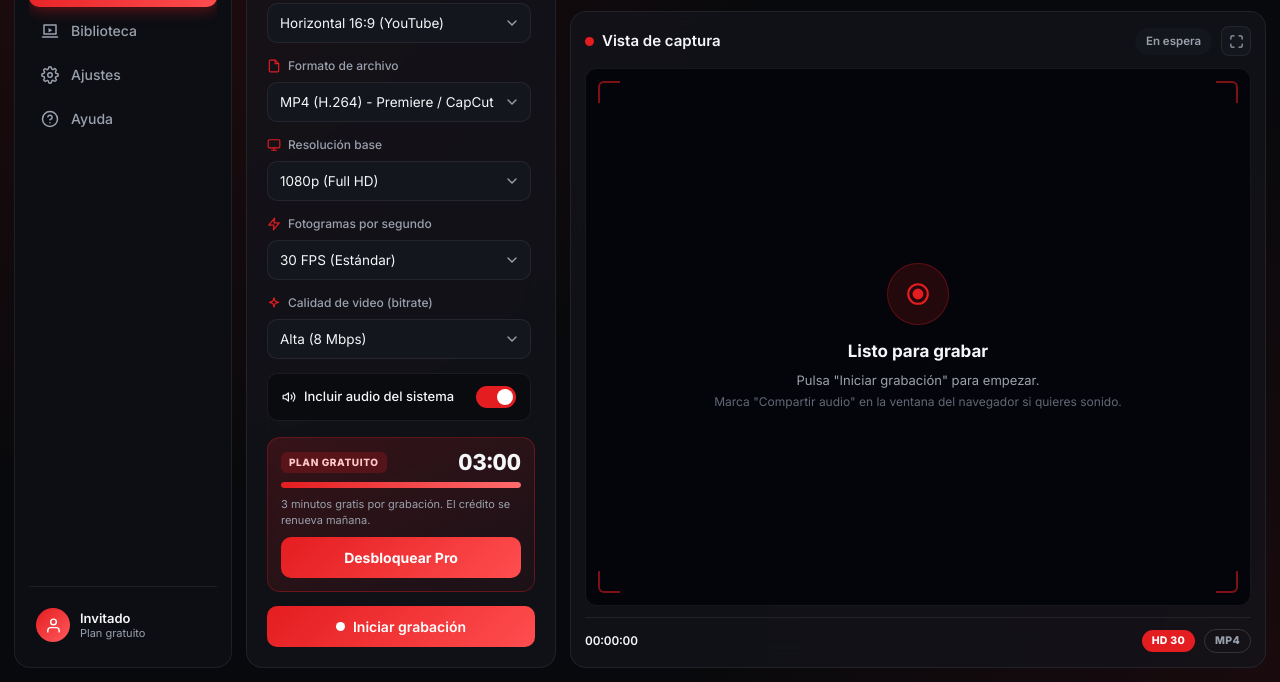
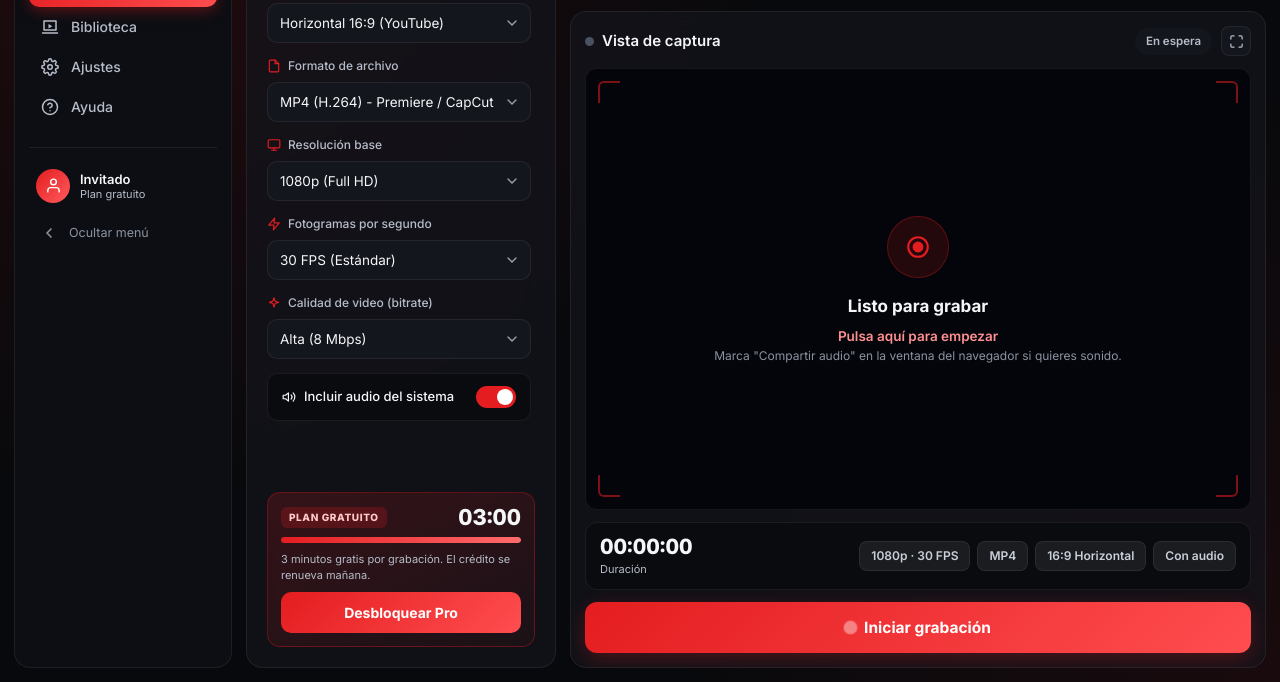
Before and after one commit to eslendere3official-stack/Grabador-de-pantalla, a website built with Vite: page index.html in a window 1280 px wide. Shown: the part 118-800 px from the top of the page. Built offline with nearby package versions, Linux system fonts and the light colour scheme.

Commit message:
feat: jerarquía visual, coherencia de plan y accesibilidad
Coherencia del plan (bug):
- El banner ofrecía 'Hazte Pro' mientras el panel indicaba 'Plan Pro', y el
  usuario aparecía como 'Invitado' con plan Pro. Ahora el banner se oculta
  para quien ya es Pro (liberando espacio vertical) y el nombre refleja el
  correo verificado o 'Cuenta Pro' en su defecto.

Jerarquía y CTA:
- 'Iniciar grabación' pasa del final del panel de ajustes al área de la
  vista previa, con mayor tamaño y peso visual.
- La vista previa es interactiva: se puede pulsar para empezar a grabar.

Accesibilidad:
- Se aclaran los textos secundarios para cumplir WCAG AA sobre fondo oscuro.

Uso del color:
- El rojo se reserva para la grabación y las alertas. Los indicadores de
  calidad, formato, orientación y audio pasan a chips neutros, y el punto
  de estado solo se enciende mientras se graba.

Redundancia y estado:
- La caja que repetía el formato ya elegido solo aparece si hay algo que
  advertir (cambio de formato por falta de soporte).
- Nueva barra de estado del clip bajo el reproductor: temporizador con su
  límite y los ajustes activos, más legibles.

Panel lateral:
- El perfil se agrupa junto a la navegación, eliminando el espacio muerto.
- El control de ocultar el menú deja de estar pegado al logo y pasa a ser
  un elemento con etiqueta dentro del flujo.

Incluye el arreglo pendiente de la vista previa en negro.

```diff
--- a/index.html
+++ b/index.html
@@ -20,26 +20,31 @@
             <img class="brand-logo" src="./logo.svg" alt="SCREENREC" />
             <span class="brand-mini" aria-hidden="true"></span>
           </a>
-          <button
-            class="collapse-btn"
-            id="collapseBtn"
-            aria-label="Contraer menú"
-            aria-expanded="true"
-            title="Contraer menú"
-          ></button>
         </div>
 
         <nav class="nav" id="nav">
           <!-- Items inyectados por JS -->
         </nav>
 
-        <div class="sidebar-foot">
+        <!-- Perfil y control del menú, agrupados justo debajo de la navegación -->
+        <div class="sidebar-tail">
           <button class="user-chip" id="userChip" title="Ver mi perfil">
             <span class="avatar" id="userAvatar"></span>
             <span class="user-meta">
               <span class="user-name" id="userName">Invitado</span>
               <span class="user-plan" id="userPlan">Plan gratuito</span>
             </span>
+          </button>
+
+          <button
+            class="collapse-item"
+            id="collapseBtn"
+            aria-expanded="true"
+            title="Ocultar menú"
+            aria-label="Ocultar menú"
+          >
+            <span class="collapse-icon"></span>
+            <span class="nav-label" id="collapseLabel">Ocultar menú</span>
           </button>
         </div>
       </aside>
@@ -58,7 +63,8 @@
           <div id="framerate"></div>
           <div id="quality"></div>
           <div id="audioToggleWrapper"></div>
-          <div class="format-info" id="formatInfo">Detectando formato...</div>
+          <!-- Solo se muestra si hay algo que advertir (p. ej. cambio de formato) -->
+          <div class="format-info" id="formatInfo" style="display: none"></div>
         </div>
 
         <!-- Tarjeta de gestión de plan -->
@@ -72,15 +78,6 @@
             3 minutos gratis por grabación. Los créditos se renuevan cada día.
           </p>
           <button class="btn btn-pro" id="upgradeBtn">Desbloquear Pro</button>
-        </div>
-
-        <div class="config-foot" id="configFoot">
-          <button id="startBtn" class="btn btn-primary">
-            <span class="btn-rec-dot"></span> Iniciar grabación
-          </button>
-          <button id="stopBtn" class="btn btn-danger" style="display: none">
-            Detener y procesar
-          </button>
         </div>
       </section>
 
@@ -126,16 +123,15 @@
                 <span class="pulse-dot"></span> GRABANDO
               </div>
 
-              <div class="placeholder" id="placeholderText">
-                <div class="placeholder-icon" id="placeholderIcon"></div>
-                <div class="placeholder-title">Listo para grabar</div>
-                <p>
-                  Pulsa "Iniciar grabación" para empezar.<br />
-                  <span class="placeholder-hint"
-                    >Marca "Compartir audio" en la ventana del navegador si quieres sonido.</span
-                  >
-                </p>
-              </div>
+              <!-- Zona pulsable: iniciar la grabación desde el propio reproductor -->
+              <button class="placeholder" id="placeholderText" type="button">
+                <span class="placeholder-icon" id="placeholderIcon"></span>
+                <span class="placeholder-title">Listo para grabar</span>
+                <span class="placeholder-cta">Pulsa aquí para empezar</span>
+                <span class="placeholder-hint">
+                  Marca "Compartir audio" en la ventana del navegador si quieres sonido.
+                </span>
+              </button>
 
               <video id="previewVideo" muted autoplay playsinline style="display: none"></video>
               <video id="resultVideo" controls playsinline style="display: none"></video>
@@ -146,14 +142,28 @@
               <input type="range" id="panSlider" min="0" max="100" value="50" />
             </div>
 
-            <div class="stage-footer">
-              <div class="stage-footer-left">
-                <span class="rec-timer" id="recTimer">00:00:00</span>
+            <!-- Barra de estado del clip: temporizador + ajustes activos -->
+            <div class="clip-bar">
+              <div class="clip-time">
+                <span class="clip-time-value" id="recTimer">00:00:00</span>
+                <span class="clip-time-label" id="clipLimitLabel">Duración</span>
               </div>
-              <div class="stage-footer-right">
-                <span class="pill" id="qualityPill">HD 30</span>
-                <span class="pill pill-ghost" id="formatPill">MP4</span>
+              <div class="clip-specs">
+                <span class="chip" id="qualityPill">HD 30</span>
+                <span class="chip" id="formatPill">MP4</span>
+                <span class="chip" id="orientationPill">16:9</span>
+                <span class="chip" id="audioPill">Con audio</span>
               </div>
+            </div>
+
+            <!-- Acción principal, junto a la vista previa -->
+            <div class="stage-actions" id="stageActions">
+              <button id="startBtn" class="btn btn-primary btn-record">
+                <span class="btn-rec-dot"></span> Iniciar grabación
+              </button>
+              <button id="stopBtn" class="btn btn-danger" style="display: none">
+                Detener y procesar
+              </button>
             </div>
 
             <div class="action-footer" id="actionFooter" style="display: none">
--- a/src/styles/main.css
+++ b/src/styles/main.css
@@ -26,9 +26,17 @@
   --success: #22c55e;
   --warning: #f59e0b;
 
+  /*
+    Contraste revisado para cumplir WCAG AA sobre el fondo oscuro:
+    los textos secundarios eran demasiado apagados para leerse con comodidad.
+  */
   --text-main: #f5f6f8;
-  --text-muted: #9aa1ad;
-  --text-dim: #616875;
+  --text-muted: #b6bdc9;
+  --text-dim: #8b93a1;
+
+  /* Gris neutro para indicadores que no deben competir con el rojo */
+  --chip-bg: rgba(255, 255, 255, 0.07);
+  --chip-text: #c9d0da;
 
   --sidebar-w: 218px;
   --sidebar-w-collapsed: 76px;
@@ -147,33 +155,6 @@ body {
   box-shadow: 0 0 12px var(--brand-glow);
 }
 
-.collapse-btn {
-  background: var(--bg-solid-input);
-  border: 1px solid var(--border);
-  color: var(--text-muted);
-  width: 28px;
-  height: 28px;
-  border-radius: 8px;
-  cursor: pointer;
-  display: flex;
-  align-items: center;
-  justify-content: center;
-  flex-shrink: 0;
-  transition: var(--transition);
-  padding: 0;
-}
-
-.collapse-btn svg {
-  width: 15px;
-  height: 15px;
-  transition: transform 0.25s ease;
-}
-
-.collapse-btn:hover {
-  color: var(--text-main);
-  border-color: var(--brand);
-}
-
 /* Estado contraído: el botón SIGUE VISIBLE para poder desplegar de nuevo */
 .app.collapsed .brand-logo,
 .app.collapsed .nav-label,
@@ -190,18 +171,69 @@ body {
   gap: 12px;
 }
 
-.app.collapsed .collapse-btn svg {
-  transform: rotate(180deg);
-}
-
-/* Navegación */
+.app.collapsed /* Navegación */
+/*
+  La navegación ya no se estira: el perfil queda justo debajo del menú en vez
+  de anclado al fondo, evitando el gran hueco vacío entre ambos.
+*/
 .nav {
   display: flex;
   flex-direction: column;
   gap: 4px;
-  flex: 1;
   min-height: 0;
-  overflow-y: auto;
+}
+
+.sidebar-tail {
+  display: flex;
+  flex-direction: column;
+  gap: 6px;
+  padding-top: 14px;
+  border-top: 1px solid var(--border);
+}
+
+/* Ocultar menú: integrado en el flujo, ya no pegado al borde superior */
+.collapse-item {
+  display: flex;
+  align-items: center;
+  gap: 12px;
+  width: 100%;
+  padding: 9px 12px;
+  border: none;
+  background: transparent;
+  border-radius: 10px;
+  color: var(--text-dim);
+  font-family: inherit;
+  font-size: 12.5px;
+  cursor: pointer;
+  text-align: left;
+  transition: var(--transition);
+}
+
+.collapse-item:hover {
+  background: rgba(255, 255, 255, 0.05);
+  color: var(--text-main);
+}
+
+.collapse-icon {
+  display: flex;
+  align-items: center;
+  justify-content: center;
+  flex-shrink: 0;
+}
+
+.collapse-icon svg {
+  width: 16px;
+  height: 16px;
+  transition: transform 0.25s ease;
+}
+
+.app.collapsed .collapse-icon svg {
+  transform: rotate(180deg);
+}
+
+.app.collapsed .collapse-item {
+  justify-content: center;
+  padding: 9px;
 }
 
 .nav-item {
@@ -286,11 +318,6 @@ body {
 }
 
 /* Usuario */
-.sidebar-foot {
-  border-top: 1px solid var(--border);
-  padding-top: 14px;
-}
-
 .user-chip {
   display: flex;
   align-items: center;
@@ -906,12 +933,19 @@ input:checked + .slider-toggle:before {
   gap: 8px;
 }
 
+/* Neutro en reposo; rojo solo mientras se graba, para que el color informe */
 .rec-dot {
   width: 9px;
   height: 9px;
   border-radius: 50%;
+  background: #4a5160;
+  flex-shrink: 0;
+  transition: var(--transition);
+}
+
+.rec-dot.live {
   background: var(--brand);
-  flex-shrink: 0;
+  box-shadow: 0 0 8px var(--brand-glow);
 }
 
 .stage-tools {
@@ -1049,11 +1083,46 @@ input:checked + .slider-toggle:before {
   background: #000;
 }
 
+/* Zona pulsable para iniciar la grabación desde el propio reproductor */
 .placeholder {
   color: var(--text-muted);
   text-align: center;
-  padding: 20px;
+  padding: 28px 24px;
   z-index: 2;
+  display: flex;
+  flex-direction: column;
+  align-items: center;
+  gap: 4px;
+  background: transparent;
+  border: none;
+  font-family: inherit;
+  cursor: pointer;
+  border-radius: 16px;
+  transition: var(--transition);
+}
+
+.placeholder:hover:not(:disabled) {
+  background: rgba(228, 29, 32, 0.06);
+}
+
+.placeholder:hover:not(:disabled) .placeholder-icon {
+  transform: scale(1.06);
+  background: rgba(228, 29, 32, 0.22);
+}
+
+.placeholder:disabled {
+  cursor: default;
+}
+
+.placeholder-cta {
+  font-size: 13.5px;
+  font-weight: 600;
+  color: #ff8f91;
+  margin-top: 2px;
+}
+
+.placeholder:disabled .placeholder-cta {
+  display: none;
 }
 
 .placeholder-icon {
@@ -1159,47 +1228,88 @@ input:checked + .slider-toggle:before {
   border: 2px solid #fff;
 }
 
-/* Footer del escenario */
-.stage-footer {
-  display: flex;
+/*
+  Indicadores neutros: el rojo se reserva para grabación y alertas, así no
+  pierde fuerza como señal de estado.
+*/
+.chip {
+  background: var(--chip-bg);
+  border: 1px solid var(--border);
+  color: var(--chip-text);
+  border-radius: 8px;
+  padding: 5px 11px;
+  font-size: 12px;
+  font-weight: 600;
+  white-space: nowrap;
+}
+
+.chip.off {
+  color: var(--text-dim);
+}
+
+/* Barra de estado del clip, bajo el reproductor */
+.clip-bar {
+  display: flex;
+  align-items: center;
   justify-content: space-between;
-  align-items: center;
-  gap: 10px;
-  margin-top: 11px;
-  padding-top: 11px;
-  border-top: 1px solid var(--border);
-  font-size: 12px;
+  gap: 14px;
+  flex-wrap: wrap;
+  margin-top: 12px;
+  padding: 12px 14px;
+  background: var(--bg-input);
+  border: 1px solid var(--border);
+  border-radius: 12px;
+  flex-shrink: 0;
+}
+
+.clip-time {
+  display: flex;
+  flex-direction: column;
+}
+
+.clip-time-value {
+  font-size: 21px;
+  font-weight: 800;
+  font-variant-numeric: tabular-nums;
+  line-height: 1.1;
+  color: var(--text-main);
+}
+
+.clip-time-label {
+  font-size: 11px;
   color: var(--text-muted);
-  flex-shrink: 0;
-}
-
-.stage-footer-left,
-.stage-footer-right {
-  display: flex;
-  align-items: center;
-  gap: 9px;
-}
-
-.rec-timer {
-  font-variant-numeric: tabular-nums;
-  font-weight: 600;
-  color: var(--text-main);
-}
-
-.pill {
-  background: var(--brand);
-  color: #fff;
+  margin-top: 2px;
+}
+
+.clip-specs {
+  display: flex;
+  align-items: center;
+  gap: 7px;
+  flex-wrap: wrap;
+}
+
+/* Acción principal junto a la vista previa */
+.stage-actions {
+  margin-top: 12px;
+  flex-shrink: 0;
+}
+
+.btn-record {
+  padding: 16px;
+  font-size: 15.5px;
+  font-weight: 700;
   border-radius: 12px;
-  padding: 3px 10px;
-  font-size: 10.5px;
-  font-weight: 800;
-  letter-spacing: 0.3px;
-}
-
-.pill-ghost {
-  background: transparent;
-  border: 1px solid var(--border-strong);
-  color: var(--text-muted);
+  box-shadow: 0 6px 20px rgba(228, 29, 32, 0.28);
+}
+
+.btn-record:hover:not(:disabled) {
+  box-shadow: 0 10px 28px rgba(228, 29, 32, 0.4);
+}
+
+.btn-record .btn-rec-dot {
+  width: 11px;
+  height: 11px;
+  animation: pulse 2s infinite;
 }
 
 .action-footer {
@@ -2020,10 +2130,6 @@ input:checked + .slider-toggle:before {
     flex-direction: row;
   }
 
-  .collapse-btn {
-    display: none;
-  }
-
   .brand-logo {
     max-width: 104px;
   }
@@ -2056,10 +2162,16 @@ input:checked + .slider-toggle:before {
     width: auto;
   }
 
-  .sidebar-foot {
+  .collapse-item {
+    display: none;
+  }
+
+  .sidebar-tail {
     border-top: none;
     border-left: 1px solid var(--border);
     padding: 0 0 0 14px;
+    flex-direction: row;
+    align-items: center;
     flex-shrink: 0;
   }
 
@@ -2193,11 +2305,18 @@ input:checked + .slider-toggle:before {
   }
 
   /* El perfil pasa a ser otro botón del menú inferior */
-  .sidebar-foot {
+  .sidebar-tail {
     border: none;
     padding: 0;
     display: flex;
+    flex-direction: row;
     align-items: stretch;
+    gap: 0;
+  }
+
+  /* Ocultar menú no aplica en la barra inferior */
+  .collapse-item {
+    display: none;
   }
 
   .user-chip {
@@ -2332,13 +2451,14 @@ input:checked + .slider-toggle:before {
     Botón principal fijo abajo, al alcance del pulgar (como en las apps
     nativas). El resto del panel de ajustes sigue desplazándose normal.
   */
-  .config-foot {
+  .stage-actions {
     position: fixed;
     left: 0;
     right: 0;
-    /* Justo encima del menú inferior */
+    /* Justo encima del menú inferior, al alcance del pulgar */
     bottom: calc(var(--mobile-nav-h) + env(safe-area-inset-bottom, 0px));
     z-index: 900;
+    margin-top: 0;
     padding: 10px 12px;
     background: rgba(8, 9, 12, 0.94);
     backdrop-filter: blur(14px);
@@ -2346,7 +2466,7 @@ input:checked + .slider-toggle:before {
     border-top: 1px solid var(--border);
   }
 
-  .config-foot .btn {
+  .stage-actions .btn {
     padding: 15px;
     font-size: 15px;
   }
--- a/src/ui/dashboard.ts
+++ b/src/ui/dashboard.ts
@@ -195,6 +195,9 @@ export class Dashboard {
       ? "La grabación de pantalla no está disponible en móviles"
       : "Tu navegador no permite grabar la pantalla";
 
+    // La vista previa deja de ser pulsable si no se puede grabar.
+    (this.placeholderText as HTMLButtonElement).disabled = true;
+
     // Si no se puede grabar, se retira toda la interfaz de captura: no tiene
     // sentido mostrar vista previa ni ajustes que no se pueden usar.
     this.appEl.classList.add("no-capture");
@@ -270,7 +273,7 @@ export class Dashboard {
    * Inserta los iconos SVG estáticos de la interfaz.
    */
   private initStaticIcons(): void {
-    document.getElementById("collapseBtn")!.innerHTML = ICONS.chevronLeft;
+    document.querySelector(".collapse-icon")!.innerHTML = ICONS.chevronLeft;
     document.getElementById("userAvatar")!.innerHTML = ICONS.user;
     document.getElementById("placeholderIcon")!.innerHTML = ICONS.record;
     this.fullscreenBtn.innerHTML = ICONS.expand;
@@ -384,8 +387,11 @@ export class Dashboard {
   private applyCollapsed(collapsed: boolean, btn: HTMLButtonElement): void {
     this.appEl.classList.toggle("collapsed", collapsed);
     btn.setAttribute("aria-expanded", collapsed ? "false" : "true");
-    btn.title = collapsed ? "Desplegar menú" : "Contraer menú";
+    btn.title = collapsed ? "Mostrar menú" : "Ocultar menú";
     btn.setAttribute("aria-label", btn.title);
+
+    const label = document.getElementById("collapseLabel");
+    if (label) label.textContent = btn.title;
   }
 
   // ============================================
@@ -567,8 +573,17 @@ export class Dashboard {
 
   /**
    * Crea el slider de beneficios del banner.
+   *
+   * Si el usuario ya es Pro, el banner no se muestra: ofrecerle "Hazte Pro"
+   * cuando ya lo es resulta contradictorio y roba espacio a la vista previa.
    */
   private initBanner(): void {
+    const banner = document.getElementById("heroBanner");
+    if (isPro()) {
+      if (banner) banner.style.display = "none";
+      return;
+    }
+
     const container = document.getElementById("heroBenefits")!;
     const dotsContainer = document.getElementById("heroDots")!;
 
@@ -661,6 +676,12 @@ export class Dashboard {
    */
   private setupEventListeners(): void {
     this.startBtn.addEventListener("click", () => void this.handleStartRecording());
+
+    // La vista previa es interactiva: se puede empezar a grabar pulsándola.
+    this.placeholderText.addEventListener("click", () => void this.handleStartRecording());
+
+    // El interruptor de audio también afecta a la barra de estado.
+    this.audioToggle.getElement().addEventListener("change", () => this.updateClipBar());
     this.stopBtn.addEventListener("click", () => void this.handleStopRecording());
     this.discardBtn.addEventListener("click", () => this.handleDiscard());
     this.saveLibraryBtn.addEventListener("click", () => void this.handleSaveToLibrary());
@@ -723,18 +744,44 @@ export class Dashboard {
     if (!formatInfo || !this.formatSelect) return;
 
     const preferred = this.formatSelect.getValue() as "mp4" | "webm";
-    const supported = isFormatSupported(preferred);
-    const label = FORMAT_OPTIONS.find((option) => option.value === preferred)?.label ?? preferred;
-
-    if (supported) {
-      formatInfo.innerHTML = `Formato de salida: <strong>${label}</strong>`;
-      formatInfo.style.borderColor = "rgba(34,197,94,0.35)";
-      formatInfo.style.color = "#86efac";
-    } else {
-      const fallback = preferred === "mp4" ? "WebM (VP9)" : "MP4 (H.264)";
-      formatInfo.innerHTML = `Tu navegador no soporta <strong>${preferred.toUpperCase()}</strong>. Se grabará en <strong>${fallback}</strong>.`;
-      formatInfo.style.borderColor = "rgba(245,158,11,0.35)";
-      formatInfo.style.color = "#fcd34d";
+
+    // Repetir el formato ya elegido no aporta nada: el aviso solo aparece
+    // cuando hay información nueva, es decir, si el navegador no lo admite y
+    // se va a grabar en otro formato.
+    if (isFormatSupported(preferred)) {
+      formatInfo.style.display = "none";
+      return;
+    }
+
+    const fallback = preferred === "mp4" ? "WebM (VP9)" : "MP4 (H.264)";
+    formatInfo.innerHTML = `Tu navegador no admite <strong>${preferred.toUpperCase()}</strong>. Se grabará en <strong>${fallback}</strong>.`;
+    formatInfo.style.borderColor = "rgba(245,158,11,0.35)";
+    formatInfo.style.color = "#fcd34d";
+    formatInfo.style.display = "block";
+  }
+
+  /**
+   * Actualiza los indicadores de la barra de estado del clip.
+   */
+  private updateClipBar(): void {
+    if (!this.resolutionSelect) return;
+
+    const res = this.resolutionSelect.getValue();
+    const resLabel = res === "2160" ? "4K" : res === "1440" ? "2K" : "1080p";
+    this.qualityPill.textContent = `${resLabel} · ${this.framerateSelect.getValue()} FPS`;
+    this.formatPill.textContent = this.formatSelect.getValue().toUpperCase();
+
+    const orientationPill = document.getElementById("orientationPill");
+    if (orientationPill) {
+      orientationPill.textContent =
+        this.orientationSelect.getValue() === "vertical" ? "9:16 Vertical" : "16:9 Horizontal";
+    }
+
+    const audioPill = document.getElementById("audioPill");
+    if (audioPill) {
+      const withAudio = this.audioToggle.getChecked();
+      audioPill.textContent = withAudio ? "Con audio" : "Sin audio";
+      audioPill.classList.toggle("off", !withAudio);
     }
   }
 
@@ -742,19 +789,14 @@ export class Dashboard {
    * Actualiza la etiqueta de calidad del pie del escenario.
    */
   private updateQualityPill(): void {
-    if (!this.resolutionSelect) return;
-    const res = this.resolutionSelect.getValue();
-    const fps = this.framerateSelect.getValue();
-    const resLabel = res === "2160" ? "4K" : res === "1440" ? "2K" : "HD";
-    this.qualityPill.textContent = `${resLabel} ${fps}`;
-  }
-
-  /**
-   * Actualiza la etiqueta de formato del pie del escenario.
+    this.updateClipBar();
+  }
+
+  /**
+   * Actualiza la etiqueta de formato de la barra de estado.
    */
   private updateFormatPill(): void {
-    if (!this.formatSelect) return;
-    this.formatPill.textContent = this.formatSelect.getValue().toUpperCase();
+    this.updateClipBar();
   }
 
   /**
@@ -794,7 +836,15 @@ export class Dashboard {
   private updateUserChip(): void {
     const email = this.readStorage(STORAGE_KEYS.USER_EMAIL);
     const nameEl = document.getElementById("userName");
-    if (nameEl) nameEl.textContent = email ? email.split("@")[0] : "Invitado";
+    if (!nameEl) return;
+
+    // "Invitado" junto a "Plan Pro" era contradictorio: si la cuenta es Pro se
+    // muestra el correo o, en su defecto, un nombre coherente con el plan.
+    if (email) {
+      nameEl.textContent = email.split("@")[0];
+    } else {
+      nameEl.textContent = isPro() ? "Cuenta Pro" : "Invitado";
+    }
   }
 
   /**
@@ -805,6 +855,7 @@ export class Dashboard {
     const isVertical = orientation === "vertical";
     this.videoStage.classList.toggle("vertical", isVertical);
     this.panControl.style.display = isVertical && this.isRecording ? "block" : "none";
+    this.updateClipBar();
   }
 
   /**
@@ -1041,6 +1092,15 @@ export class Dashboard {
     this.recElapsed.textContent = "00:00";
     this.statusBadge.classList.add("active");
     this.statusBadge.innerHTML = '<span class="pulse-dot"></span> Grabando';
+    // El punto del título solo se enciende en rojo cuando se está grabando.
+    document.querySelector(".rec-dot")?.classList.add("live");
+
+    const limitLabel = document.getElementById("clipLimitLabel");
+    if (limitLabel) {
+      limitLabel.textContent = Number.isFinite(this.recordLimitSeconds)
+        ? `Máximo ${formatClock(this.recordLimitSeconds)}`
+        : "Sin límite";
+    }
 
     const isVertical = this.orientationSelect.getValue() === "vertical";
     this.panControl.style.display = isVertical ? "block" : "none";
@@ -1051,7 +1111,11 @@ export class Dashboard {
    * Restaura la interfaz al estado inicial.
    */
   private resetUI(): void {
-    this.placeholderText.style.display = "block";
+    // El marcador es un botón con maquetación flex: "block" lo descuadraría.
+    this.placeholderText.style.display = "flex";
+    document.querySelector(".rec-dot")?.classList.remove("live");
+    const limitLabel = document.getElementById("clipLimitLabel");
+    if (limitLabel) limitLabel.textContent = "Duración";
     this.previewVideo.style.display = "none";
     this.resultVideo.style.display = "none";
     this.liveIndicator.style.display = "none";
```
Also changed, not shown: src/ui/dashboard.test.ts (+56 -2 lines), src/ui/plan-consistency.test.ts (added, +109 -0 lines).
